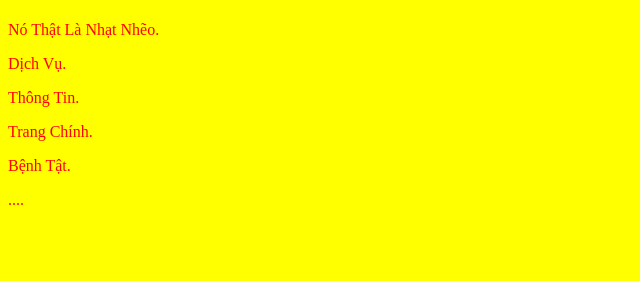
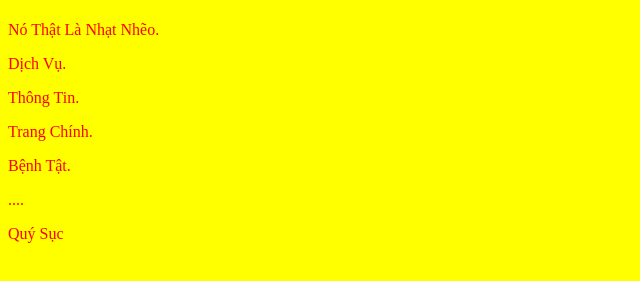
Before and after one commit to soclo-cpu/trangchu, a plain HTML site: page index.html in a window 1280 px wide. Shown: the part 59-340 px from the top of the page, without its empty margins (0-640 px from the left). Drawn offline with Linux system fonts and the light colour scheme.

Commit message:
Update index.html

```diff
--- a/index.html
+++ b/index.html
@@ -25,5 +25,6 @@
     <p><a href="https://soclo-cpu.github.io/web-Phat/">Trang Chính.</a></p>
 <p><a href="https://soclo-cpu.github.io/TRANGCHUHIHI/">Bệnh Tật.</a></p>
     <p><a href="https://soclo-cpu.github.io/PhatlocungQuy/">....</a></p>
+   <p><a href="https://soclo-cpu.github.io/QuySuc/">Quý Sục</a></p>
 </body>
 </html>
```
